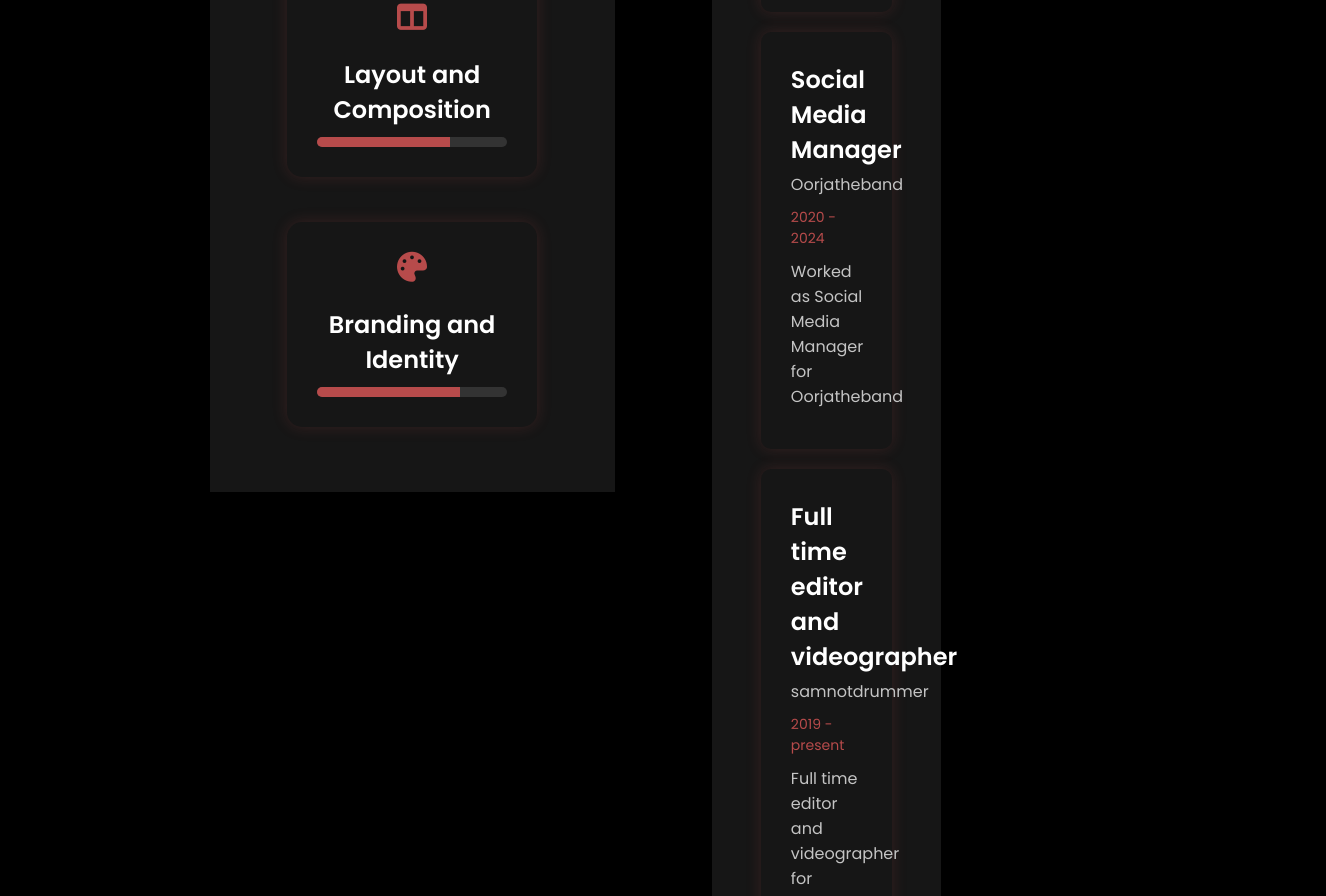
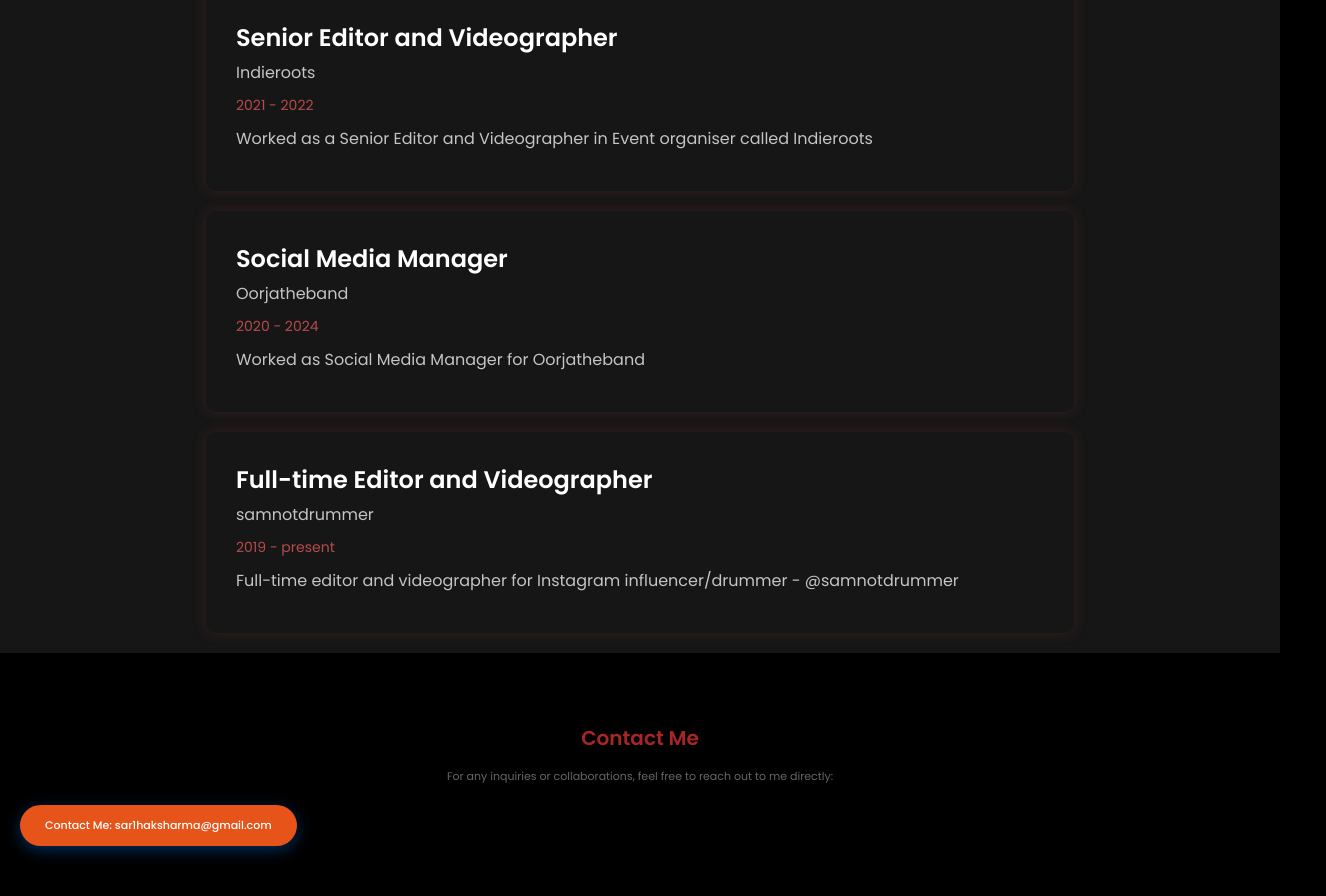
Before and after one commit to nitesh2203/Sarthak-portfolio, a plain HTML site: page index.html in a window 1280 px wide. Shown: the part 4340-5236 px from the top of the page, 1326 px wide, since content can reach past the window. Drawn offline with Linux system fonts and the light colour scheme; a script that the page names is missing.

Commit message:
Update index.html

```diff
--- a/index.html
+++ b/index.html
@@ -190,9 +190,6 @@
 
 <!-- Skills Section -->
 <section id="skills-education" class="skills-education">
-        <section class="skills-education">
-            <!-- Skills Section -->
-            <section class="skills">
     <h2>My Skills</h2>
     <div class="skills-content">
         <!-- Existing Skills -->
@@ -243,14 +240,8 @@
     </div>
 </section>
 
-
 <!-- Experience Section -->
-
-<!-- Work Section -->
-<!-- Work Section -->
-
-<section id="experience">
-    <section class="experience">
+<section id="experience" class="experience">
     <h2>My Experience</h2>
     <div class="experience-content">
         <div class="experience-item">
@@ -263,52 +254,49 @@
             <h3>Senior Editor and Videographer</h3>
             <p>Indieroots</p>
             <span>2021 - 2022</span>
-                <p>Worked as an Senior Editor and Videographer in Event organiser called Indieroots</p>
+            <p>Worked as a Senior Editor and Videographer in Event organiser called Indieroots</p>
         </div>
         <div class="experience-item">
             <h3>Social Media Manager</h3>
             <p>Oorjatheband</p>
             <span>2020 - 2024</span>
-                <p>Worked as Social Media Manager for Oorjatheband </p>
+            <p>Worked as Social Media Manager for Oorjatheband</p>
         </div>
         <div class="experience-item">
-                <h3>Full time editor and videographer</h3>
+            <h3>Full-time Editor and Videographer</h3>
             <p>samnotdrummer</p>
             <span>2019 - present</span>
-                <p>Full time editor and videographer for instagram influencer/Drummer - @samnotdrummer</p>
+            <p>Full-time editor and videographer for Instagram influencer/drummer - @samnotdrummer</p>
         </div>
     </div>
 </section>
-    </section>
+
 <!-- Contact Section -->
-
-<section id="contact">
-    <!-- Assuming this is part of your existing HTML file -->
 <section id="contact">
     <h2>Contact Me</h2>
-        <p>
-          For any inquiries or collaborations, feel free to reach out to me directly:
-        </p>
-        <a href="mailto:your-sar1haksharma@gmail.com?subject=Contact%20Request" class="contact-link">Contact Me: sar1haksharma@gmail.com</a>
+    <p>For any inquiries or collaborations, feel free to reach out to me directly:</p>
+    <a href="mailto:sar1haksharma@gmail.com?subject=Contact%20Request" class="contact-link">Contact Me: sar1haksharma@gmail.com</a>
 </section>
 
 <style>
-        #contact {
-          text-align: center;
+    #skills-education, #experience, #contact {
         margin: 50px 0;
         padding: 20px;
     }
 
-        #contact h2 {
+    h2 {
+        text-align: center;
         font-size: 2em;
         color: #a72626;
         margin-bottom: 15px;
     }
 
+    /* Contact Section Styling */
     #contact p {
         font-size: 1.1em;
         color: #666;
         margin-bottom: 20px;
+        text-align: center;
     }
 
     .contact-link {
```
Lines whose indentation alone changed are shown as unchanged.
